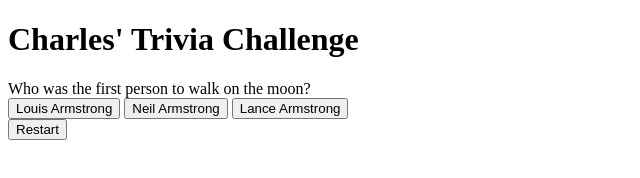
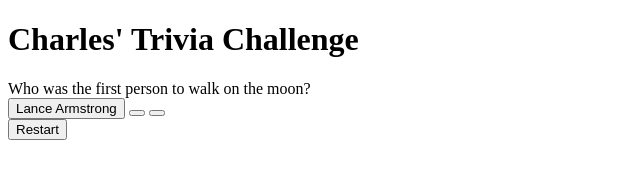
Before and after one commit to beckybeauchamp1/project1, a plain HTML site: page index.html in a window 1280 px wide. Shown: the whole page, without its empty margins (0-640 px from the left). Drawn offline with Linux system fonts and the light colour scheme.

Commit message:
Fixes Typos

```diff
--- a/goldscript.js
+++ b/goldscript.js
@@ -1,4 +1,21 @@
 var game = {
+ triviaQuestions2:[
+        {
+          question: "Who was the first person to walk on the moon?",
+          answer: "Neil Armstrong",
+          row1: "Louis Armstrong",
+          row2: "Neil Armstrong",
+          row3: "Lance Armstrong"
+        }
+    ],
+      addAnswers2: function(){
+        var rowOne = this.triviaQuestions2[this.index].row1
+        var rowTwo = this.triviaQuestions2[this.index].row2
+        var rowThree = this.triviaQuestions2[this.index].row3
+        this.optionOne.innerHTML = rowOne;
+        this.optionOne.innerHTML = rowTwo;
+        this.optionOne.innerHTML = rowThree;
+      },
   triviaQuestions:
   [ "Who was the first person to walk on the moon?",
     "How many bones are in a giraffe's neck?",
@@ -86,7 +103,7 @@ var game = {
   },
 
   nextButton: function () {
-    this.next.addEventListener( "click", function() {
+    this.addEventListener( "click", function() {
       this.nextQuestion();
     }); //Takes player to next question using 'Next' button
   },
@@ -94,9 +111,10 @@ var game = {
   nextQuestion: function() {
     if (this.index <= 9) {
       this.addQuestion();
-      this.addAnswersRowOne();
-      this.addAnswersRowTwo();
-      this.addAnswersRowThree();
+      // this.addAnswersRowOne();
+      // this.addAnswersRowTwo();
+      // this.addAnswersRowThree();
+      this.addAnswers2()
     }
     this.showScore();
   },
--- a/index.html
+++ b/index.html
@@ -25,7 +25,7 @@
     <button class="playOption" id="restartButton">Restart</button>
   </div>
 
-  <script src  = "silverscript.js"></script>
+  <script src  = "goldscript.js"></script>
 
 </body>
 </html>
```
Also changed, not shown: stylesheet.css (+4 -4 lines).
